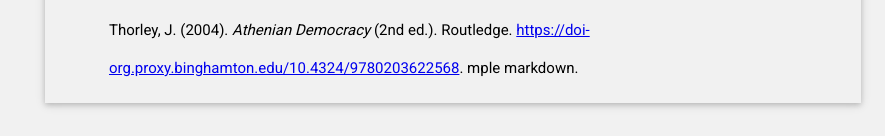
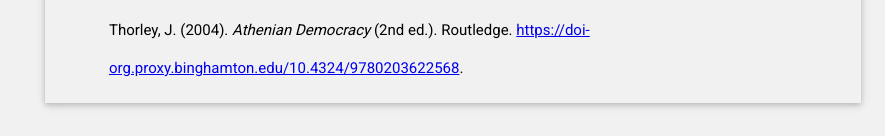
Before and after one commit to ekremkaanafsar/ekremkaanafsar.github.io, a plain HTML site: page index.html in a window 1280 px wide. Shown: the part 7153-7289 px from the top of the page, without its empty margins (395-1280 px from the left). Drawn offline with Linux system fonts and the light colour scheme.

Commit message:
UpdatetermII index.html

```diff
--- a/index.html
+++ b/index.html
@@ -130,7 +130,7 @@
 <li><p>Schwuchow, S.C., Tridimas, G. (2022). The political economy of Solon’s law against neutrality in civil wars. <em>Public Choice</em>, 192, 249–272. <a href="https://doi-org.proxy.binghamton.edu/10.1007/s11127-022-00980-8">https://doi-org.proxy.binghamton.edu/10.1007/s11127-022-00980-8</a>.</p>
 </li>
 <li><p>Thorley, J. (2004). <em>Athenian Democracy</em> (2nd ed.). Routledge. <a href="https://doi-org.proxy.binghamton.edu/10.4324/9780203622568">https://doi-org.proxy.binghamton.edu/10.4324/9780203622568</a>.
-mple markdown.</p>
+</p>
     </div>
   </div>
 </div>
```
